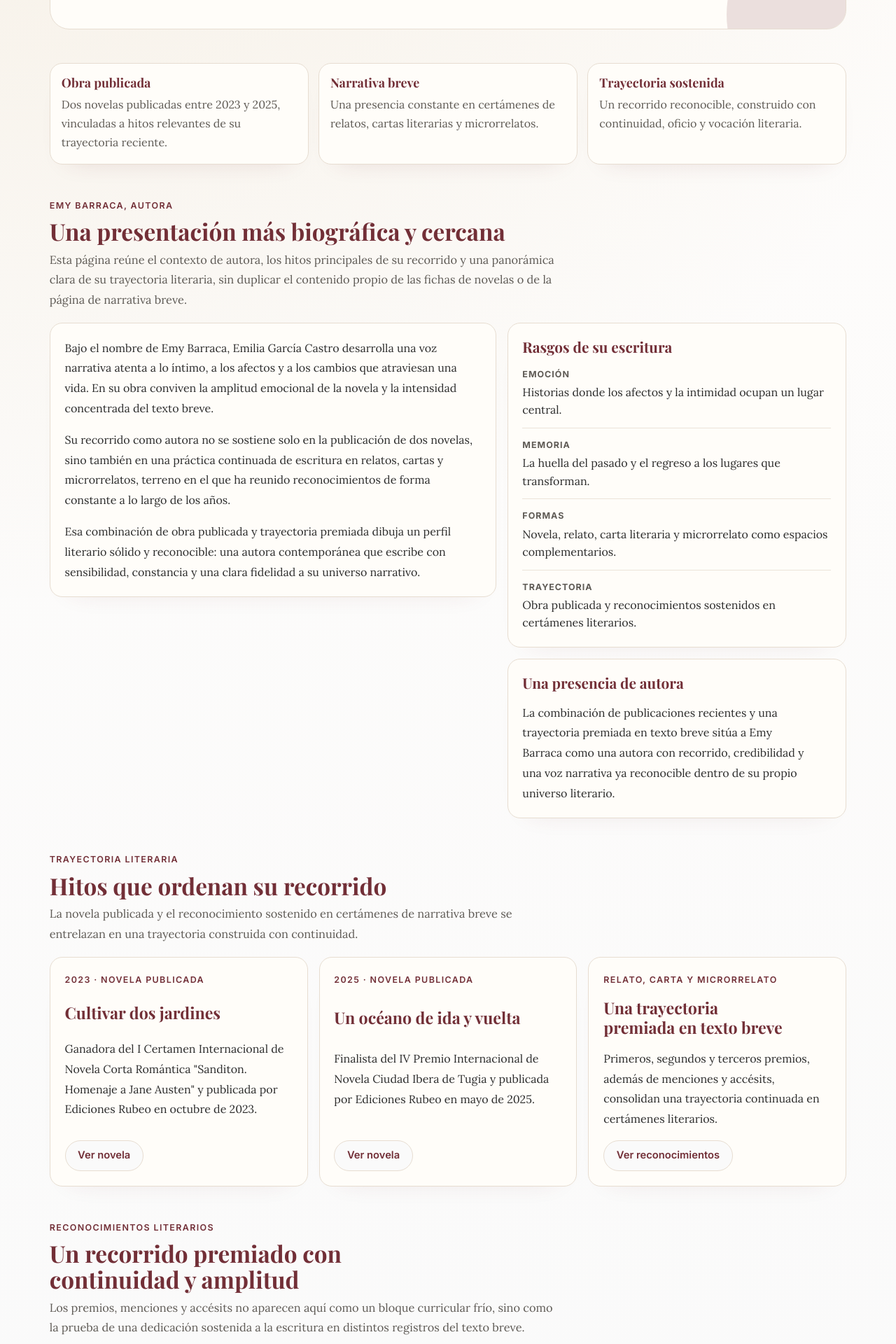
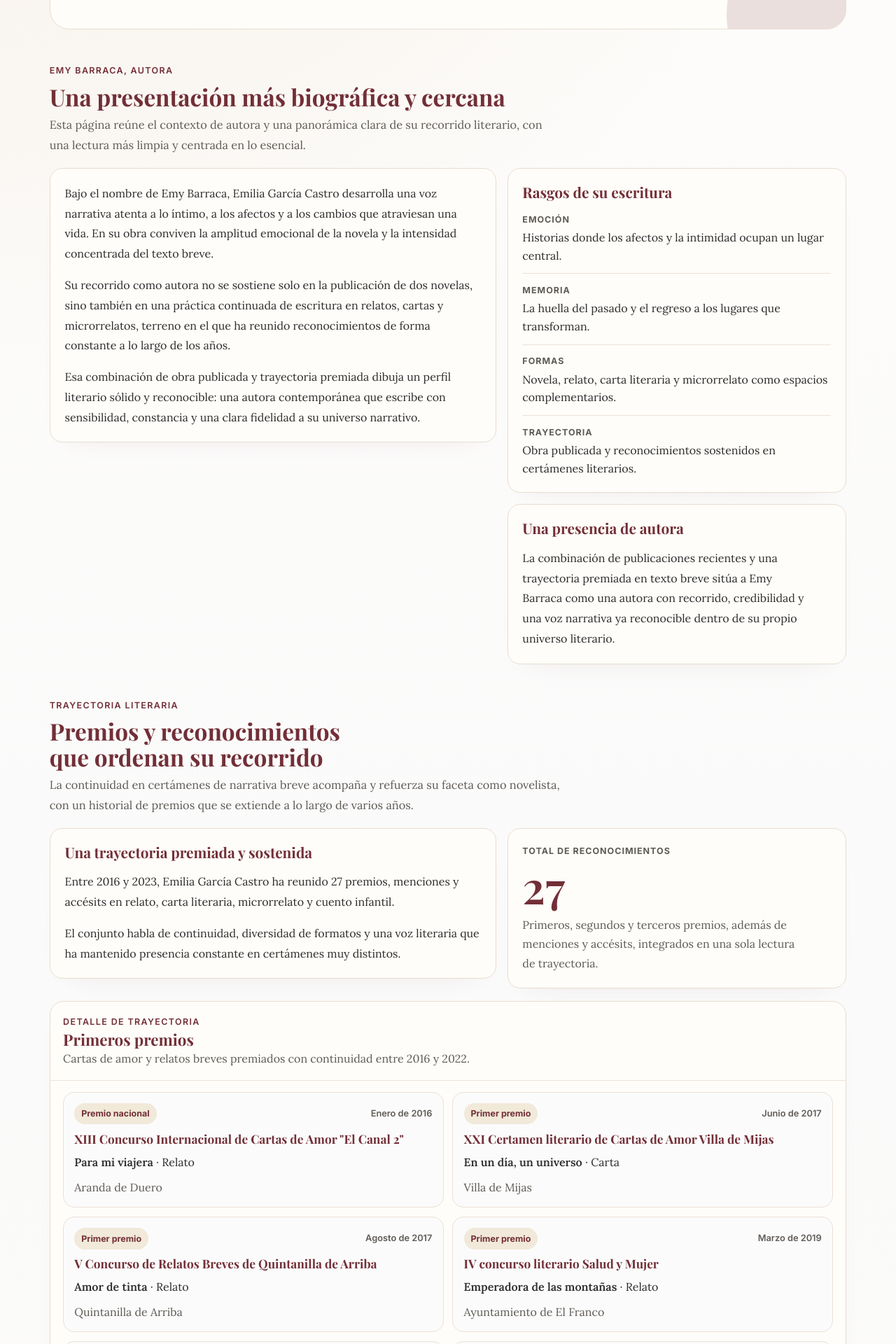
Before and after one commit to Ju114/emybarraca, a Next.js app: page /sobre-emy in a window 1280 px wide. Shown: the part 760-2680 px from the top of the page at 70% size. Built offline with nearby package versions, Linux system fonts and the light colour scheme.

Commit message:
update_8

```diff
--- a/app/sobre-emy/page.module.css
+++ b/app/sobre-emy/page.module.css
@@ -115,32 +115,6 @@
   text-align: center;
 }
 
-.focusGrid {
-  display: grid;
-  gap: 0.9rem;
-  grid-template-columns: repeat(3, minmax(0, 1fr));
-}
-
-.focusCard {
-  border: 1px solid var(--color-border);
-  border-radius: 18px;
-  background: var(--color-surface);
-  padding: 1rem;
-  box-shadow: var(--shadow-media-soft);
-}
-
-.focusTitle {
-  margin: 0;
-  color: var(--color-primary);
-  font-size: 1.12rem;
-}
-
-.focusText {
-  margin-top: 0.45rem;
-  color: var(--color-text-muted);
-  line-height: 1.7;
-}
-
 .section {
   display: grid;
   gap: 1.15rem;
@@ -227,54 +201,32 @@
   line-height: 1.6;
 }
 
-.momentsGrid {
+.totalRecognitionCard {
   display: grid;
-  gap: 1rem;
-  grid-template-columns: repeat(3, minmax(0, 1fr));
+  gap: 0.65rem;
+  align-content: start;
 }
 
-.momentTitle {
-  margin: 0;
-  color: var(--color-primary);
-  font-size: 1.45rem;
+.totalRecognitionLabel {
+  color: var(--color-text-muted);
+  font-family: var(--font-ui);
+  font-size: 0.78rem;
+  font-weight: 700;
+  letter-spacing: 0.08em;
+  text-transform: uppercase;
 }
 
-.momentCard :global(.btn) {
-  justify-self: start;
-  margin-top: auto;
-}
-
-.recognitionSummaryGrid {
-  display: grid;
-  gap: 0.85rem;
-  grid-template-columns: repeat(2, minmax(0, 1fr));
-}
-
-.recognitionSummaryCard {
-  border: 1px solid var(--color-border);
-  border-radius: 18px;
-  background: var(--color-surface);
-  padding: 1rem;
-}
-
-.recognitionSummaryValue {
+.totalRecognitionValue {
   margin: 0;
   color: var(--color-primary);
   font-family: var(--font-heading);
-  font-size: 2rem;
-  line-height: 1;
+  font-size: clamp(2.8rem, 6vw, 4rem);
+  line-height: 0.95;
 }
 
-.recognitionSummaryTitle {
-  margin: 0.5rem 0 0;
-  color: var(--color-primary);
-  font-size: 1.12rem;
-}
-
-.recognitionSummaryText {
-  margin-top: 0.4rem;
+.totalRecognitionText {
   color: var(--color-text-muted);
-  line-height: 1.65;
+  line-height: 1.72;
 }
 
 .accordionList {
@@ -295,9 +247,8 @@
 
 .accordionSummary {
   display: grid;
-  gap: 0.45rem 1rem;
-  grid-template-columns: minmax(0, 1fr) auto;
-  align-items: center;
+  gap: 0.45rem;
+  grid-template-columns: minmax(0, 1fr);
   padding: 1.1rem 1.15rem;
   cursor: pointer;
   list-style: none;
@@ -316,18 +267,6 @@
 .accordionText {
   color: var(--color-text-muted);
   line-height: 1.65;
-}
-
-.accordionCount {
-  display: inline-grid;
-  place-items: center;
-  min-width: 3rem;
-  height: 3rem;
-  border-radius: 999px;
-  background: color-mix(in srgb, var(--color-primary) 12%, white);
-  color: var(--color-primary);
-  font-family: var(--font-heading);
-  font-size: 1.3rem;
 }
 
 .accordionBody {
@@ -418,8 +357,7 @@
 @media (max-width: 1100px) {
   .hero,
   .authorGrid,
-  .recognitionIntro,
-  .momentsGrid {
+  .recognitionIntro {
     grid-template-columns: 1fr;
   }
 
@@ -429,11 +367,6 @@
 
   .caption {
     text-align: left;
-  }
-
-  .focusGrid,
-  .recognitionSummaryGrid {
-    grid-template-columns: repeat(2, minmax(0, 1fr));
   }
 }
 
@@ -462,8 +395,7 @@
   .sectionLead,
   .narrativeCard p,
   .recognitionLeadCard p,
-  .focusText,
-  .momentText,
+  .totalRecognitionText,
   .closingText {
     font-size: 0.98rem;
   }
@@ -472,18 +404,16 @@
     width: min(78vw, 18rem);
   }
 
-  .focusGrid,
-  .recognitionSummaryGrid,
+  .heroFigure {
+    justify-items: center;
+  }
+
+  .caption {
+    text-align: center;
+  }
+
   .recognitionList {
     grid-template-columns: 1fr;
-  }
-
-  .accordionSummary {
-    grid-template-columns: 1fr;
-  }
-
-  .accordionCount {
-    justify-self: start;
   }
 
   .heroActions :global(.btn),
--- a/app/sobre-emy/page.tsx
+++ b/app/sobre-emy/page.tsx
@@ -4,19 +4,6 @@ import { AuthorPortrait } from "@/components/AuthorPortrait";
 import { siteConfig } from "@/data/site";
 import { buildMetadata, getCanonical } from "@/lib/seo";
 import styles from "./page.module.css";
-
-type FocusCard = {
-  title: string;
-  text: string;
-};
-
-type TrajectoryCard = {
-  eyebrow: string;
-  title: string;
-  text: string;
-  href: string;
-  action: string;
-};
 
 type RecognitionItem = {
   distinction: string;
@@ -44,54 +31,12 @@ const authorBio = [
   "Esa combinación de obra publicada y trayectoria premiada dibuja un perfil literario sólido y reconocible: una autora contemporánea que escribe con sensibilidad, constancia y una clara fidelidad a su universo narrativo.",
 ];
 
-const focusCards: FocusCard[] = [
-  {
-    title: "Obra publicada",
-    text: "Dos novelas publicadas entre 2023 y 2025, vinculadas a hitos relevantes de su trayectoria reciente.",
-  },
-  {
-    title: "Narrativa breve",
-    text: "Una presencia constante en certámenes de relatos, cartas literarias y microrrelatos.",
-  },
-  {
-    title: "Trayectoria sostenida",
-    text: "Un recorrido reconocible, construido con continuidad, oficio y vocación literaria.",
-  },
-];
-
-const trajectoryCards: TrajectoryCard[] = [
-  {
-    eyebrow: "2023 · Novela publicada",
-    title: "Cultivar dos jardines",
-    text:
-      'Ganadora del I Certamen Internacional de Novela Corta Romántica "Sanditon. Homenaje a Jane Austen" y publicada por Ediciones Rubeo en octubre de 2023.',
-    href: "/novelas/cultivar-dos-jardines",
-    action: "Ver novela",
-  },
-  {
-    eyebrow: "2025 · Novela publicada",
-    title: "Un océano de ida y vuelta",
-    text:
-      "Finalista del IV Premio Internacional de Novela Ciudad Ibera de Tugia y publicada por Ediciones Rubeo en mayo de 2025.",
-    href: "/novelas/un-oceano-de-ida-y-vuelta",
-    action: "Ver novela",
-  },
-  {
-    eyebrow: "Relato, carta y microrrelato",
-    title: "Una trayectoria premiada en texto breve",
-    text:
-      "Primeros, segundos y terceros premios, además de menciones y accésits, consolidan una trayectoria continuada en certámenes literarios.",
-    href: "#reconocimientos",
-    action: "Ver reconocimientos",
-  },
-];
-
 const recognitionGroups: RecognitionGroup[] = [
   {
     id: "primeros-premios",
     title: "Primeros premios",
     summary:
-      "Ocho primeros puestos entre cartas de amor y relatos breves, con especial constancia entre 2016 y 2022.",
+      "Cartas de amor y relatos breves premiados con continuidad entre 2016 y 2022.",
     items: [
       {
         distinction: "Premio nacional",
@@ -163,7 +108,7 @@ const recognitionGroups: RecognitionGroup[] = [
     id: "segundos-premios",
     title: "Segundos premios",
     summary:
-      "Nueve reconocimientos en cuento infantil, relato y carta literaria, prueba de una presencia continuada en certámenes de naturaleza diversa.",
+      "Reconocimientos en cuento infantil, relato y carta literaria a lo largo de certámenes de naturaleza diversa.",
     items: [
       {
         distinction: "Segundo premio",
@@ -243,7 +188,7 @@ const recognitionGroups: RecognitionGroup[] = [
     id: "terceros-premios",
     title: "Terceros premios",
     summary:
-      "Dos terceros premios que amplían su presencia a la reseña literaria y a la publicación en antología.",
+      "Premios que amplían su recorrido a la reseña literaria y a la publicación en antología.",
     items: [
       {
         distinction: "Tercer premio",
@@ -268,7 +213,7 @@ const recognitionGroups: RecognitionGroup[] = [
     id: "menciones",
     title: "Menciones y accésits",
     summary:
-      "Ocho distinciones complementarias que refuerzan la solidez de su recorrido en relato, microrrelato y publicaciones colectivas.",
+      "Distinciones complementarias en relato, microrrelato y publicaciones colectivas.",
     items: [
       {
         distinction: "Mención",
@@ -391,15 +336,6 @@ export default function AboutPage() {
             <li>Carta literaria</li>
             <li>Microrrelato</li>
           </ul>
-
-          <div className={styles.heroActions}>
-            <Link className="btn btnPrimary" href="#trayectoria">
-              Ver trayectoria
-            </Link>
-            <Link className="btn btnGhost" href="#reconocimientos">
-              Reconocimientos
-            </Link>
-          </div>
         </div>
 
         <figure className={styles.heroFigure}>
@@ -415,15 +351,6 @@ export default function AboutPage() {
         </figure>
       </section>
 
-      <section className={styles.focusGrid} aria-label="Claves de la autora">
-        {focusCards.map((card) => (
-          <article key={card.title} className={styles.focusCard}>
-            <h2 className={styles.focusTitle}>{card.title}</h2>
-            <p className={styles.focusText}>{card.text}</p>
-          </article>
-        ))}
-      </section>
-
       <section className={styles.section} aria-labelledby="autora-heading">
         <div className={styles.sectionHeader}>
           <p className={styles.sectionEyebrow}>Emy Barraca, autora</p>
@@ -431,9 +358,8 @@ export default function AboutPage() {
             Una presentación más biográfica y cercana
           </h2>
           <p className={styles.sectionLead}>
-            Esta página reúne el contexto de autora, los hitos principales de su recorrido y
-            una panorámica clara de su trayectoria literaria, sin duplicar el contenido propio
-            de las fichas de novelas o de la página de narrativa breve.
+            Esta página reúne el contexto de autora y una panorámica clara de su recorrido
+            literario, con una lectura más limpia y centrada en lo esencial.
           </p>
         </div>
 
@@ -483,67 +409,35 @@ export default function AboutPage() {
         <div className={styles.sectionHeader}>
           <p className={styles.sectionEyebrow}>Trayectoria literaria</p>
           <h2 id="trayectoria-heading" className="sectionTitle">
-            Hitos que ordenan su recorrido
+            Premios y reconocimientos que ordenan su recorrido
           </h2>
           <p className={styles.sectionLead}>
-            La novela publicada y el reconocimiento sostenido en certámenes de narrativa breve
-            se entrelazan en una trayectoria construida con continuidad.
-          </p>
-        </div>
-
-        <div className={styles.momentsGrid}>
-          {trajectoryCards.map((card) => (
-            <article key={card.title} className={`card ${styles.momentCard}`}>
-              <p className={styles.momentEyebrow}>{card.eyebrow}</p>
-              <h3 className={styles.momentTitle}>{card.title}</h3>
-              <p className={styles.momentText}>{card.text}</p>
-              <Link className="btn btnGhost" href={card.href}>
-                {card.action}
-              </Link>
-            </article>
-          ))}
-        </div>
-      </section>
-
-      <section
-        id="reconocimientos"
-        className={styles.section}
-        aria-labelledby="reconocimientos-heading"
-      >
-        <div className={styles.sectionHeader}>
-          <p className={styles.sectionEyebrow}>Reconocimientos literarios</p>
-          <h2 id="reconocimientos-heading" className="sectionTitle">
-            Un recorrido premiado con continuidad y amplitud
-          </h2>
-          <p className={styles.sectionLead}>
-            Los premios, menciones y accésits no aparecen aquí como un bloque curricular frío,
-            sino como la prueba de una dedicación sostenida a la escritura en distintos registros
-            del texto breve.
+            La continuidad en certámenes de narrativa breve acompaña y refuerza su faceta como
+            novelista, con un historial de premios que se extiende a lo largo de varios años.
           </p>
         </div>
 
         <div className={styles.recognitionIntro}>
           <article className={`card ${styles.recognitionLeadCard}`}>
-            <h3 className={styles.cardTitle}>Panorámica de la trayectoria</h3>
+            <h3 className={styles.cardTitle}>Una trayectoria premiada y sostenida</h3>
             <p>
-              Entre 2016 y 2023, Emilia García Castro ha reunido {recognitionCount} distinciones
-              entre primeros, segundos y terceros premios, además de menciones y accésits.
+              Entre 2016 y 2023, Emilia García Castro ha reunido {recognitionCount} premios,
+              menciones y accésits en relato, carta literaria, microrrelato y cuento infantil.
             </p>
             <p>
-              El conjunto habla de continuidad, diversidad de formatos y una presencia literaria
-              que acompaña y refuerza su faceta de novelista.
+              El conjunto habla de continuidad, diversidad de formatos y una voz literaria que
+              ha mantenido presencia constante en certámenes muy distintos.
             </p>
           </article>
 
-          <div className={styles.recognitionSummaryGrid}>
-            {recognitionGroups.map((group) => (
-              <article key={group.id} className={styles.recognitionSummaryCard}>
-                <p className={styles.recognitionSummaryValue}>{group.items.length}</p>
-                <h3 className={styles.recognitionSummaryTitle}>{group.title}</h3>
-                <p className={styles.recognitionSummaryText}>{group.summary}</p>
-              </article>
-            ))}
-          </div>
+          <article className={`card ${styles.totalRecognitionCard}`}>
+            <p className={styles.totalRecognitionLabel}>Total de reconocimientos</p>
+            <p className={styles.totalRecognitionValue}>{recognitionCount}</p>
+            <p className={styles.totalRecognitionText}>
+              Primeros, segundos y terceros premios, además de menciones y accésits, integrados
+              en una sola lectura de trayectoria.
+            </p>
+          </article>
         </div>
 
         <div className={styles.accordionList}>
@@ -555,7 +449,6 @@ export default function AboutPage() {
                   <h3 className={styles.accordionTitle}>{group.title}</h3>
                   <p className={styles.accordionText}>{group.summary}</p>
                 </div>
-                <span className={styles.accordionCount}>{group.items.length}</span>
               </summary>
 
               <div className={styles.accordionBody}>
--- a/components/BookCard.tsx
+++ b/components/BookCard.tsx
@@ -1,5 +1,5 @@
 import Link from "next/link";
-import { getBookDescription, hasBookPurchaseLink, type Book } from "@/data/site";
+import { getBookDescription, getBookPurchaseUrl, type Book } from "@/data/site";
 import { BookCover } from "./BookCover";
 import styles from "./BookCard.module.css";
 
@@ -11,7 +11,7 @@ type BookCardProps = {
 export function BookCard({ book, showMetadata = true }: BookCardProps) {
   const isPublished = book.status === "published";
   const description = getBookDescription(book);
-  const purchaseUrl = hasBookPurchaseLink(book.amazonUrl) ? book.amazonUrl : undefined;
+  const purchaseUrl = getBookPurchaseUrl(book);
 
   return (
     <article className={styles.card}>
--- a/components/Carousel.tsx
+++ b/components/Carousel.tsx
@@ -2,7 +2,7 @@
 
 import { useCallback, useRef, useState } from "react";
 import Link from "next/link";
-import { getBookDescription, hasBookPurchaseLink, type Book } from "@/data/site";
+import { getBookDescription, getBookPurchaseUrl, type Book } from "@/data/site";
 import { BookCover } from "./BookCover";
 import styles from "./Carousel.module.css";
 
@@ -108,7 +108,7 @@ export function Carousel({ books }: CarouselProps) {
           {items.map((book, index) => {
             const isPublished = book.status === "published";
             const description = getBookDescription(book);
-            const purchaseUrl = hasBookPurchaseLink(book.amazonUrl) ? book.amazonUrl : undefined;
+            const purchaseUrl = getBookPurchaseUrl(book);
             return (
               <li key={book.slug} className={styles.slide}>
                 <article className={styles.card}>
```
Also changed, not shown: app/novelas/[slug]/page.tsx (+5 -4 lines), components/Header.module.css (+11 -8 lines), data/site.ts (+25 -4 lines).
